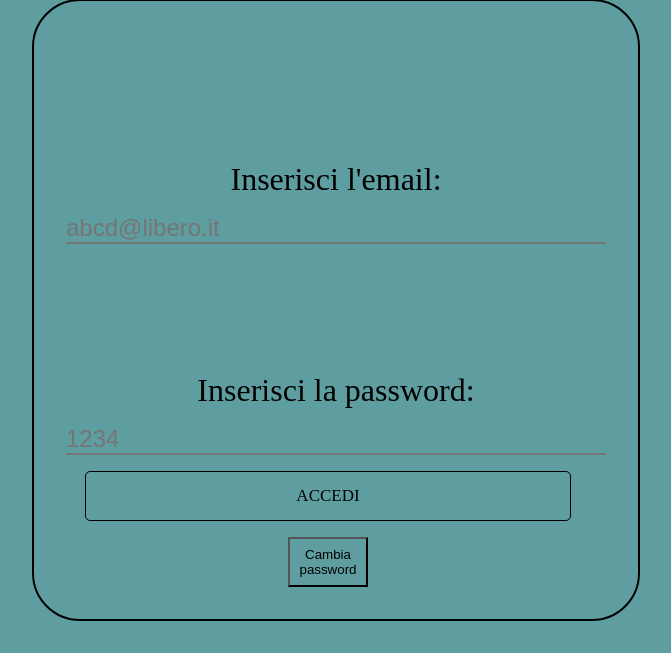
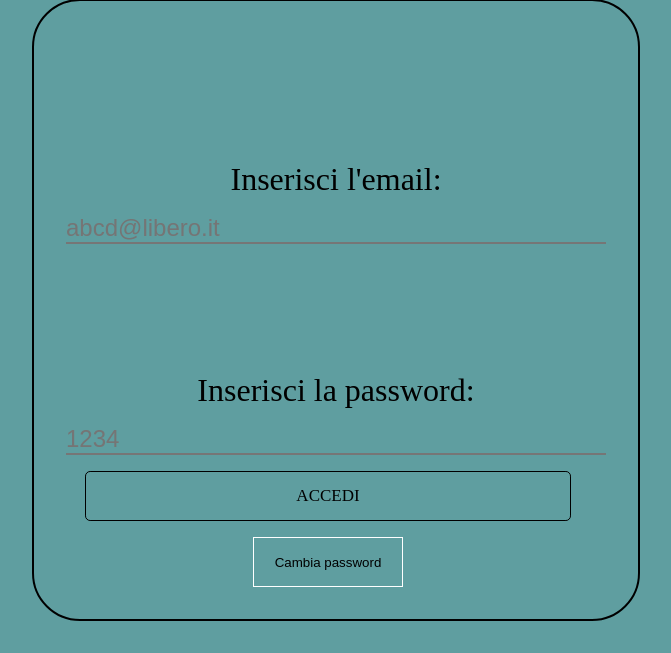
Before and after one commit to VincenzoMinardi/edusogno-esercizio, a PHP site: page /login.php in a window 1280 px wide. Shown: the part 252-905 px from the top of the page, without its empty margins (304-975 px from the left). Run offline with PHP 8.4, Linux system fonts and the light colour scheme.

Commit message:
add style button change

```diff
--- a/style.css
+++ b/style.css
@@ -90,6 +90,12 @@ button {
   scale: 0.7;
 }
 
+.button-change {
+  height: 50px;
+  width: 150px;
+  border: none;
+  border: 1px solid white;
+}
 /* *************** ************** */
 
 /* STYLE REGISTRATION AND LOGIN */
```
